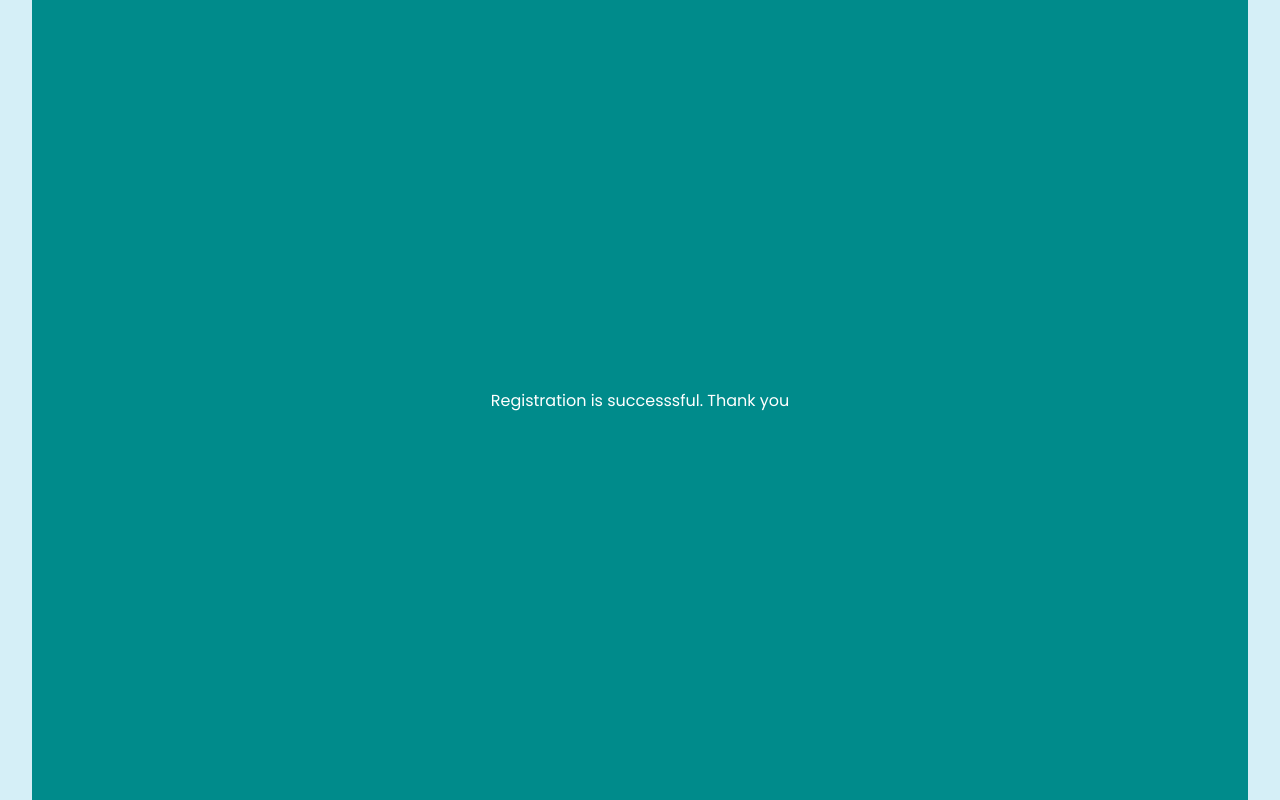
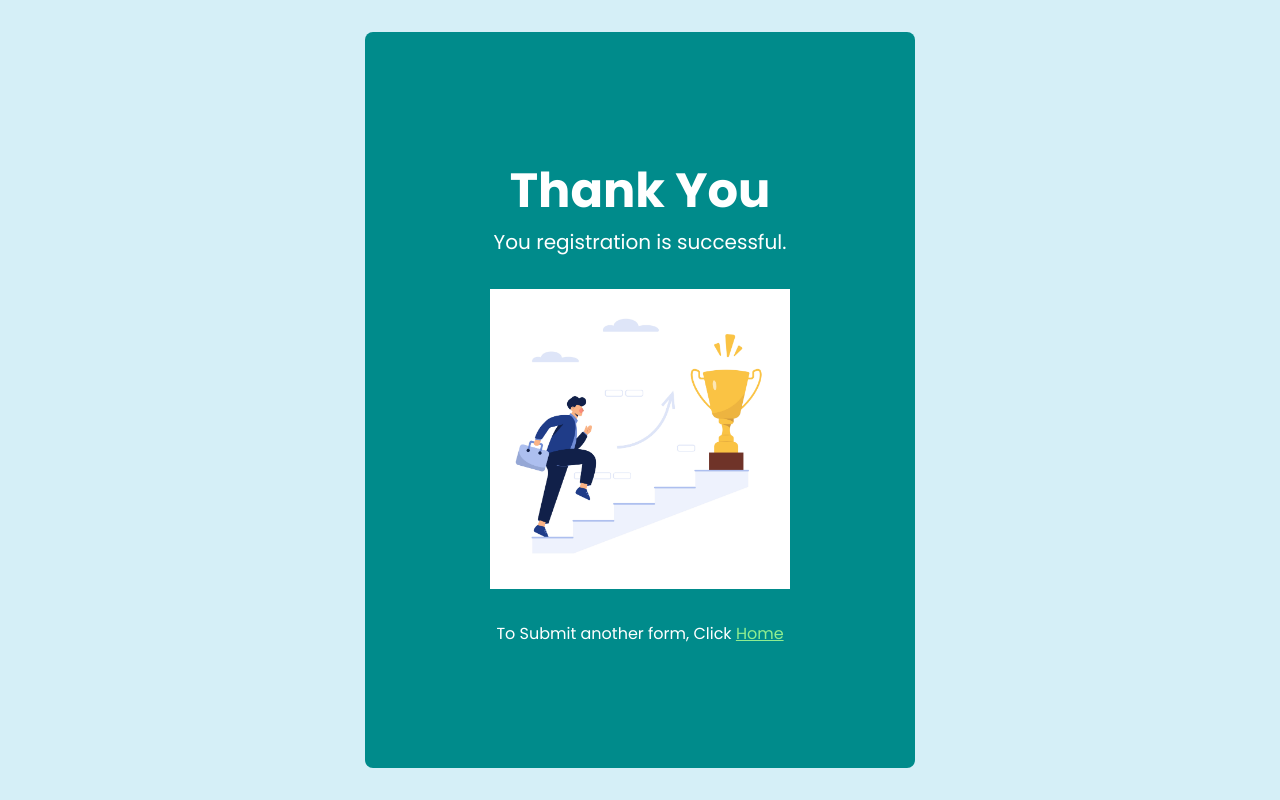
Before and after one commit to SonuAkhtar/AnalyticShala-Workshop, a React (Vite) app in the folder client/: page /success in a window 1280 px wide. Built offline with nearby package versions, Linux system fonts and the light colour scheme.

Commit message:
updated ui

```diff
--- a/client/src/components/EventDetail/eventDetail.css
+++ b/client/src/components/EventDetail/eventDetail.css
@@ -14,7 +14,7 @@
   justify-content: space-around;
   gap: 2rem;
   overflow: hidden;
-  transform: translateX(-500px);
+  transform: translateX(-600px);
   transition: all 1s ease-in-out;
   z-index: 2;
 }
--- a/client/src/components/EventForm/EventForm.jsx
+++ b/client/src/components/EventForm/EventForm.jsx
@@ -1,9 +1,11 @@
 import { useState } from "react";
+import { useNavigate } from "react-router-dom";
 import axios from "axios";
 import "./eventForm.css";
 
 const EventForm = ({ showDetail }) => {
   // state to store form Data
+  const navigate = useNavigate();
   const [focused, setFocused] = useState(false);
   const [formData, setFormData] = useState({
     name: "",
@@ -23,40 +25,25 @@ const EventForm = ({ showDetail }) => {
 
   const handleFormChange = (e) => {
     setFormData({ ...formData, [e.target.name]: e.target.value });
-
-    // const errors = handleFormError();
-    // console.log("updated", errors);
   };
 
   const handleFormSubmit = (e) => {
     e.preventDefault();
 
-    // axios
-    //   .post("https://analyticshala-workshop-backend.onrender.com", { ...formData })
-    //   .then((result) => {
-    //     console.log("Result: ", result);
-    //   })
-    //   .catch((error) => {
-    //     console.log("Error while submitting data :", error);
-    //   });
+    axios
+      .post("https://analyticshala-workshop-backend.onrender.com", {
+        ...formData,
+      })
+      .then((result) => {
+        console.log("Result: ", result);
+        navigate("/success");
+      })
+      .catch((error) => {
+        console.log("Error while submitting data :", error);
+      });
   };
 
   const handleBlur = (e) => {};
-
-  const handleFormError = () => {
-    // const namePattern = "^[A-Za-z0-9]{3,20}$";
-    // setFormError({ ...formError, name: formData.name.length <= 3 });
-
-    // if (formData.attending === "") {
-    //   setFormError({ ...formError, attending: true });
-    // }
-    // if (formData.profession === "") {
-    //   setFormError({ ...formError, profession: true });
-    // }
-
-    return true;
-  };
-  console.log(formError);
 
   return (
     <div className={`event__container ${!showDetail && "active"}`}>
@@ -76,7 +63,7 @@ const EventForm = ({ showDetail }) => {
             pattern="^[A-Za-z ]{3,20}$"
             maxLength="20"
             onBlur={handleBlur}
-            focused={focused}
+            focused={focused.toString()}
           />
 
           <span className={`input__error ${formError.name && "error"}`}>
@@ -93,7 +80,7 @@ const EventForm = ({ showDetail }) => {
             onChange={handleFormChange}
             required
             onBlur={handleBlur}
-            focused={focused}
+            focused={focused.toString()}
           />
           <span className={`input__error ${formError.email && "error"}`}>
             Please provide a valid Email
@@ -111,7 +98,7 @@ const EventForm = ({ showDetail }) => {
             pattern="^[0-9]{10}$"
             maxLength="10"
             onBlur={handleBlur}
-            focused={focused}
+            focused={focused.toString()}
           />
           <span className={`input__error ${formError.phone && "error"}`}>
             Please provide a valid Phone Number
@@ -125,7 +112,7 @@ const EventForm = ({ showDetail }) => {
             onChange={handleFormChange}
             required
             onBlur={handleBlur}
-            focused={focused}
+            focused={focused.toString()}
           >
             <option value="" hidden>
               How you'll Attend?
@@ -145,7 +132,7 @@ const EventForm = ({ showDetail }) => {
             onChange={handleFormChange}
             required
             onBlur={handleBlur}
-            focused={focused}
+            focused={focused.toString()}
           >
             <option value="" hidden>
               What's your Profession?
--- a/client/src/components/EventForm/eventForm.css
+++ b/client/src/components/EventForm/eventForm.css
@@ -8,7 +8,7 @@
   color: white;
   padding: 12vh 2rem 2rem 2rem;
   border-radius: 0.5rem;
-  transform: translateX(500px);
+  transform: translateX(600px);
   transition: all 1s ease-in-out;
   z-index: 1;
 }
--- a/client/src/pages/Homepage/homepage.css
+++ b/client/src/pages/Homepage/homepage.css
@@ -1,6 +1,7 @@
 .homepage__container {
   position: relative;
-  width: 500px;
+  width: 100%;
+  max-width: 550px;
   height: 100%;
   border-radius: 0.5rem;
   transition: background-color 3s ease-in-out;
@@ -100,7 +101,7 @@
 }
 
 .homepage__container.show__detail .home__buttons button.detail {
-  transform: translateX(-500px);
+  transform: translateX(-600px);
 }
 
 .homepage__container.show__detail .home__buttons button.form {
--- a/client/src/pages/Success/Success.jsx
+++ b/client/src/pages/Success/Success.jsx
@@ -1,9 +1,24 @@
+import { useNavigate } from "react-router-dom";
+import successImage from "./../../../assets/success.jpg";
 import "./success.css";
 
 const Success = () => {
+  const navigate = useNavigate();
   return (
-    <div className="success__wrapper">
-      Registration is successsful. Thank you
+    <div className="success__container">
+      <div className="success__wrapper">
+        <div className="success__info">
+          <h1>Thank You</h1>
+          <p>You registration is successful.</p>
+        </div>
+        <div className="success__image">
+          <img src={successImage} alt="successful" />
+        </div>
+        <div className="success__button">
+          To Submit another form, Click{" "}
+          <button onClick={() => navigate("/")}>Home</button>
+        </div>
+      </div>
     </div>
   );
 };
--- a/client/src/pages/Success/success.css
+++ b/client/src/pages/Success/success.css
@@ -1,9 +1,53 @@
-.success__wrapper {
+.success__container {
   width: 100%;
   height: 100vh;
-  background-color: darkcyan;
-  color: white;
+  background-color: inherit;
   display: flex;
   align-items: center;
   justify-content: center;
+  padding: 2rem;
 }
+
+.success__wrapper {
+  width: 100%;
+  max-width: 550px;
+  height: 100%;
+  background-color: darkcyan;
+  color: white;
+  border-radius: 0.5rem;
+  display: flex;
+  flex-direction: column;
+  align-items: center;
+  justify-content: center;
+  text-align: center;
+  gap: 2rem;
+}
+
+.success__info h1 {
+  font-size: 3rem;
+}
+
+.success__info p {
+  font-size: 1.25rem;
+}
+
+.success__image {
+  height: 300px;
+  width: 300px;
+}
+
+.success__image img {
+  height: 100%;
+  width: 100%;
+  object-fit: cover;
+}
+
+.success__button button {
+  background: transparent;
+  outline: none;
+  border: none;
+  font-size: 1rem;
+  text-decoration: underline;
+  color: lightgreen;
+  cursor: pointer;
+}
```
